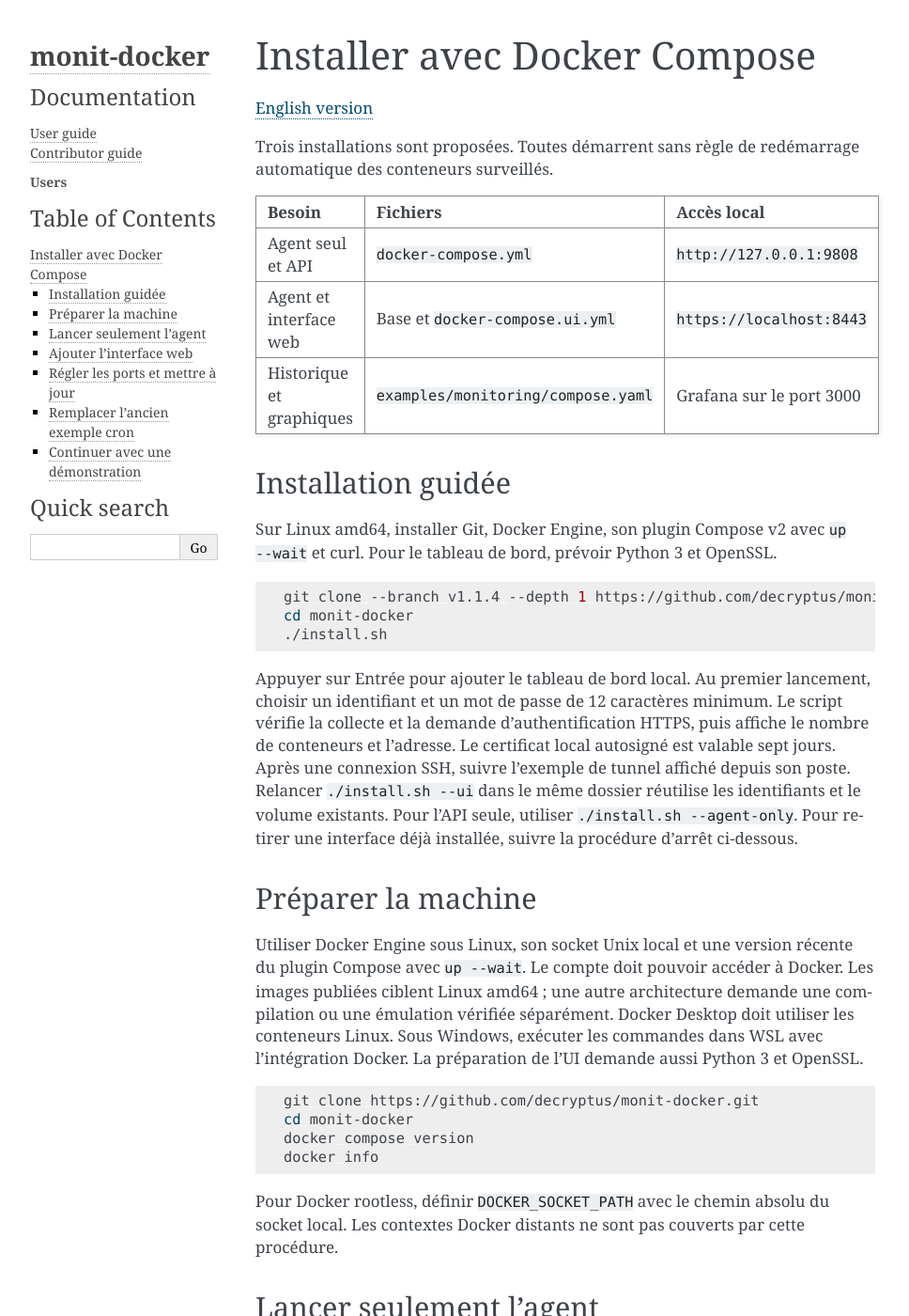
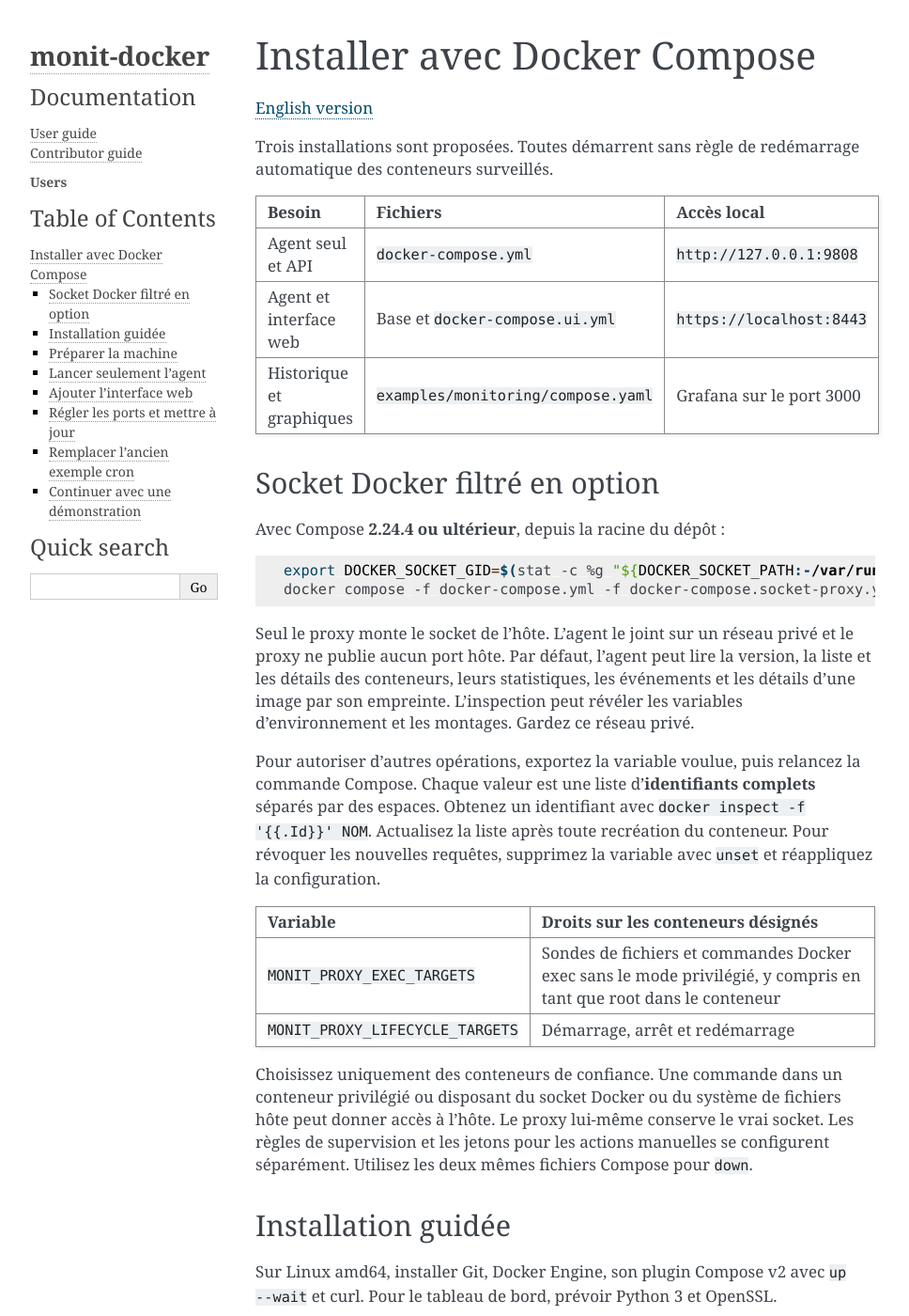
Before and after one commit to decryptus/monit-docker, a Sphinx documentation site: the page built from docs/compose-quickstart-fr.md, in a window 1280 px wide and 1400 px high. Shown: the whole window at 94% size, without its empty margins (148-1116 px from the left). Built offline with Sphinx 7.4.7, drawn with Linux system fonts in a browser that asks for light colours.

Commit message:
Add opt-in filtered Docker API access (docs/compose-quickstart-fr.md)

````diff
--- a/docs/compose-quickstart-fr.md
+++ b/docs/compose-quickstart-fr.md
@@ -10,6 +10,39 @@ automatique des conteneurs surveillés.
 | Agent seul et API | `docker-compose.yml` | `http://127.0.0.1:9808` |
 | Agent et interface web | Base et `docker-compose.ui.yml` | `https://localhost:8443` |
 | Historique et graphiques | `examples/monitoring/compose.yaml` | Grafana sur le port 3000 |
+
+## Socket Docker filtré en option
+
+Avec Compose **2.24.4 ou ultérieur**, depuis la racine du dépôt :
+
+```sh
+export DOCKER_SOCKET_GID=$(stat -c %g "${DOCKER_SOCKET_PATH:-/var/run/docker.sock}")
+docker compose -f docker-compose.yml -f docker-compose.socket-proxy.yml up -d --build --wait
+```
+
+Seul le proxy monte le socket de l’hôte. L’agent le joint sur un réseau privé et
+le proxy ne publie aucun port hôte. Par défaut, l’agent peut lire la version,
+la liste et les détails des conteneurs, leurs statistiques, les événements et
+les détails d’une image par son empreinte. L’inspection peut révéler les
+variables d’environnement et les montages. Gardez ce réseau privé.
+
+Pour autoriser d’autres opérations, exportez la variable voulue, puis relancez
+la commande Compose. Chaque valeur est une liste d’**identifiants complets**
+séparés par des espaces. Obtenez un identifiant avec
+`docker inspect -f '{{.Id}}' NOM`. Actualisez la liste après toute recréation
+du conteneur. Pour révoquer les nouvelles requêtes, supprimez la variable avec
+`unset` et réappliquez la configuration.
+
+| Variable | Droits sur les conteneurs désignés |
+| --- | --- |
+| `MONIT_PROXY_EXEC_TARGETS` | Sondes de fichiers et commandes Docker exec sans le mode privilégié, y compris en tant que root dans le conteneur |
+| `MONIT_PROXY_LIFECYCLE_TARGETS` | Démarrage, arrêt et redémarrage |
+
+Choisissez uniquement des conteneurs de confiance. Une commande dans un
+conteneur privilégié ou disposant du socket Docker ou du système de fichiers
+hôte peut donner accès à l’hôte. Le proxy lui-même conserve le vrai socket.
+Les règles de supervision et les jetons pour les actions manuelles se
+configurent séparément. Utilisez les deux mêmes fichiers Compose pour `down`.
 
 ## Installation guidée
 
````
